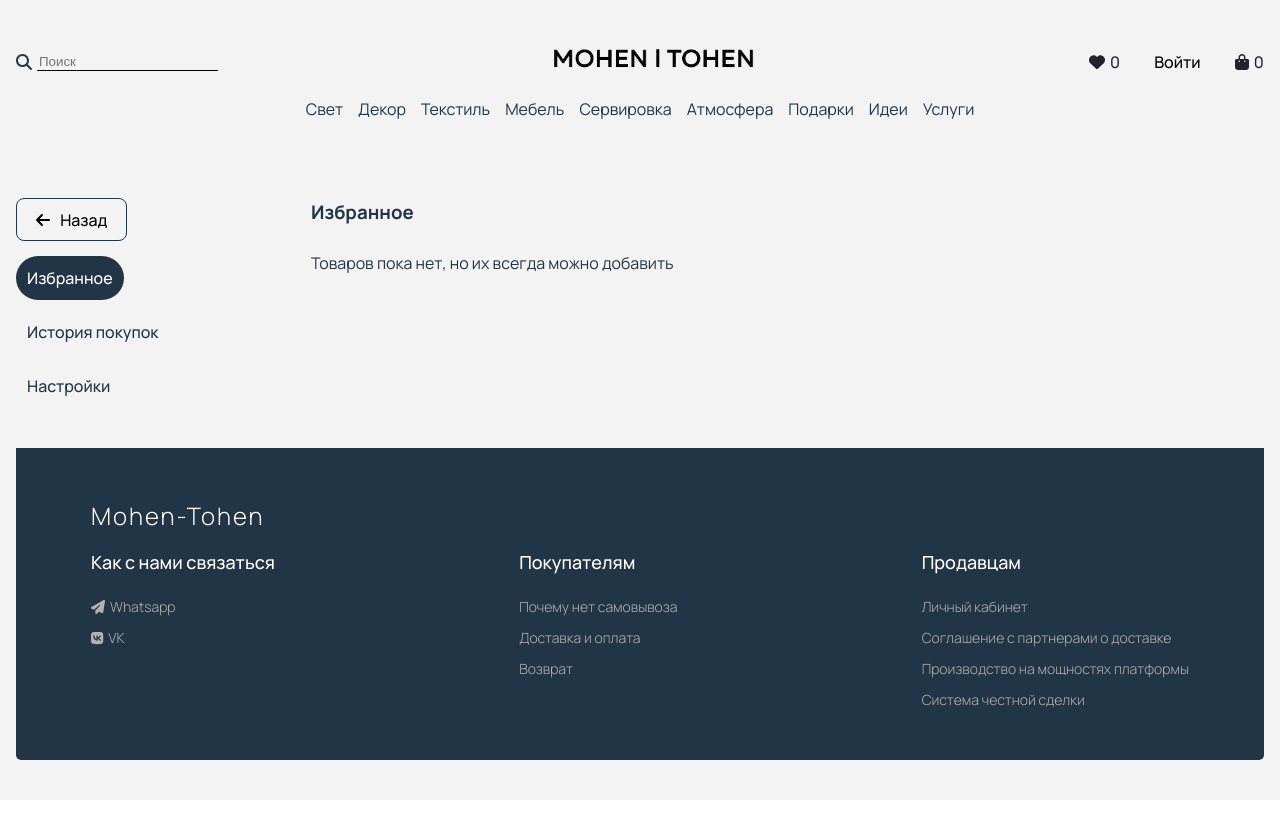
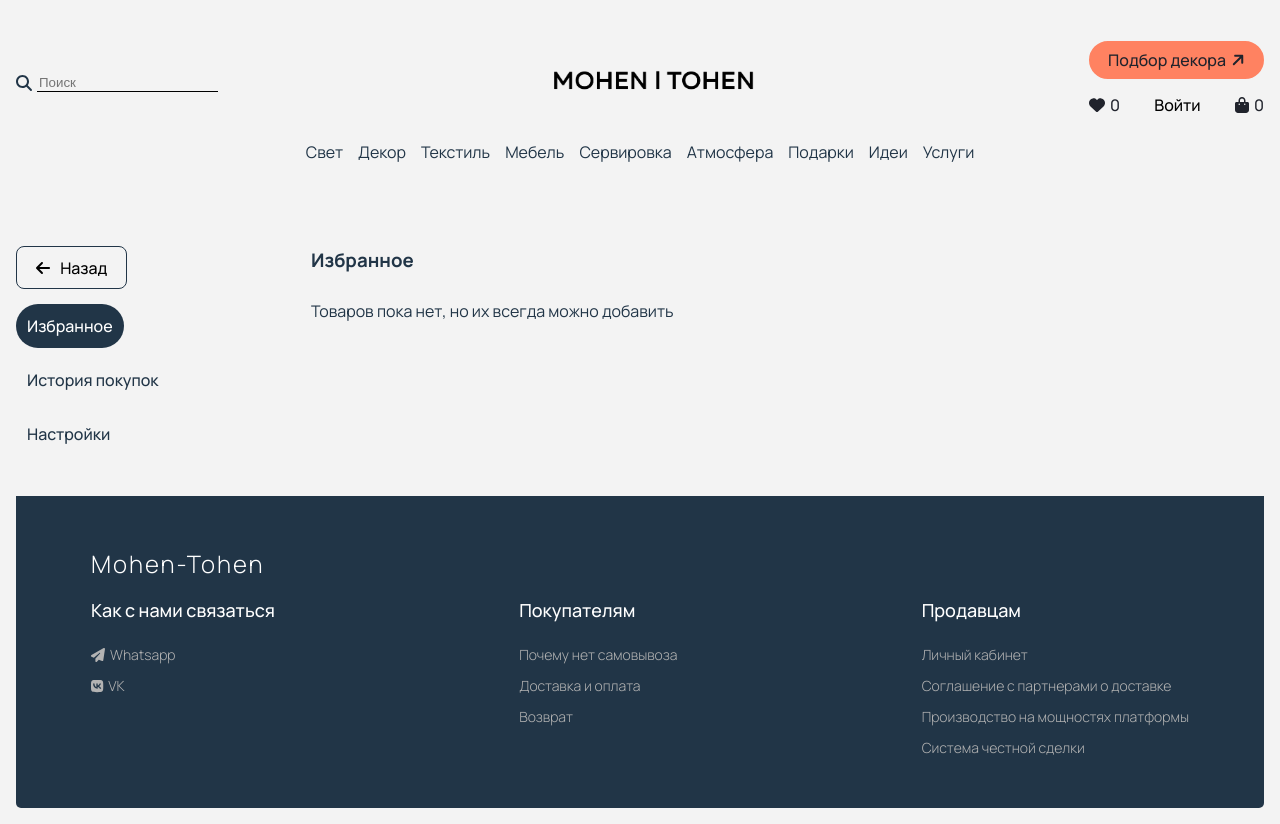
Before and after one commit to andrey-zinoviev-dev/mohen-tohen, a React (Vite) app: page /mohen-tohen/profile/1223/favs in a window 1280 px wide. Before the commit the page ends 800 px from the top, so only its background shows below. Built offline with nearby package versions, Linux system fonts and the light colour scheme.

Commit message:
added homestaging component

```diff
--- a/src/App.tsx
+++ b/src/App.tsx
@@ -13,6 +13,7 @@ import Settings from './Settings'
 import ApplicationForm from './AppliactionForm'
 import ApplicationRender from './ApplicationRender'
 import ShowApplication from './ShowApplication'
+import HomeStaging from './HomeStaging'
 
 function App() {
   const router = createBrowserRouter([
@@ -35,6 +36,10 @@ function App() {
         {
           path: "brands/:brandID",
           element: <SellerPage></SellerPage>,
+        },
+        {
+          path: "homestaging",
+          element: <HomeStaging></HomeStaging>,
         },
         // {
         //   path: "/favs",
--- a/src/Header.css
+++ b/src/Header.css
@@ -51,8 +51,10 @@
 .header__links {
     display: flex;
     align-items: center;
-    gap: 15px;
+    /* gap: 15px; */
+    gap: 5px;
     min-width: 175px;
+    flex-direction: column;
 }
 
 .header__links a {
@@ -63,8 +65,41 @@
     transition: all 0.25s ease-in-out;
 }
 
-.header__links a:hover {
+/* .header__links a:hover {
     color: #FF8261;
+} */
+
+.header__links-homestaging {
+    border: 2px solid #FF8261;
+    box-sizing: border-box;
+    padding: 5px 10px;
+    border-radius: 22px;
+    background-color: #FF8261;
+    display: flex;
+    align-items: center;
+    justify-content: space-between;
+    gap: 10px;
+    color: black;
+    width: 100%;
+    justify-content: center;
+}
+
+.header__links-homestaging:hover {
+    /* background-color: transparent; */
+    border: 2px solid #FF8261;
+    /* color: #FF8261; */
+    color: white;
+}
+
+.header__links-homestaging svg {
+    rotate: -45deg;
+}
+
+.header__links-navigation {
+    display: flex;
+    align-self: flex-start;
+    justify-content: space-between;
+    width: 100%;
 }
 
 .header__categories {
@@ -75,6 +110,14 @@
     justify-content: center;
     gap: 15px;
     align-self: center;
+}
+
+.header__categories li {
+    display: flex;
+    align-items: center;
+    flex-direction: column;
+    justify-content: center;
+    gap: 5px;
 }
 
 .header__categories li div {
--- a/src/Header.tsx
+++ b/src/Header.tsx
@@ -1,6 +1,6 @@
 import React from "react";
 import { FontAwesomeIcon } from "@fortawesome/react-fontawesome"
-import { faMagnifyingGlass, faShoppingBag, faUser } from "@fortawesome/free-solid-svg-icons"
+import { faArrowRight, faMagnifyingGlass, faShoppingBag, faUser } from "@fortawesome/free-solid-svg-icons"
 import "./Header.css";
 import { useAppDispatch, useAppSelector } from "./hooks";
 import { faHeart, faXmark } from "@fortawesome/free-solid-svg-icons";
@@ -48,6 +48,11 @@ export default function Header() {
                         <img className="header__img" src={heading}></img>
                     </Link>
                     <div className="header__links">
+                        <Link className="header__links-homestaging" to={"homestaging"}>
+                            <span>Подбор декора</span>
+                            <FontAwesomeIcon icon={faArrowRight} />
+                        </Link>
+                        <div className="header__links-navigation">
                             <Link to={`profile/${1223}/favs`}>
                                 <FontAwesomeIcon icon={faHeart} />
                                 <span>{userState.favourites.length}</span>
@@ -67,6 +72,7 @@ export default function Header() {
                             </Link>
                         </div>
                     </div>
+                </div>
                 <div className="header__row-2">
                     <ul className="header__categories">
                         {categories.map((category) => {
@@ -78,29 +84,24 @@ export default function Header() {
                             </li>
                         })}
                     </ul>
+
                     <div className="header__extension">
                         <LinksComp title="Интересное" links={fixedHeaderLinks}></LinksComp>
                         {category && <LinksComp title="Что можно купить" links={category.links}></LinksComp>}
-                        {/* {category && <LinksComp title="Выбрать по дизайнеру" links={category.designers}></LinksComp>} */}
-
                     </div>
                 </div>
 
 
             </header>
-            {popupOpened && <Popup setClose={setPopupOpened}>
+            {/* {popupOpened && <Popup setClose={setPopupOpened}>
                 <div className="header__popup-wrapper">
                     <button onClick={() => {
                         setPopupOpened(false);
-                            // setClose(false);
-                            // setClose && setClose(false);
                         }} className="header__popup-close">
                             <FontAwesomeIcon icon={faXmark} />
                     </button>
                     <form className="header__popup-form" onSubmit={(evt) => {
                             evt.preventDefault();
-                            // setPopupOpened(false);
-                            // navigate(`profile/${1223}`)
                         }}>
                             <h3>Войти или зарегистрироваться</h3>
                             <p>Введите номер телефона для входа или регистрации на платформе. Отправим код по СМС либо в Telegram</p>
@@ -110,14 +111,12 @@ export default function Header() {
                             </div>
                             <button type="button" onClick={() => {
                                 setPopupOpened(false);
-                                // navigate(`profile/${1223}`);
-                                // dispatch(login(buyerUser))
                                 dispatch(login(sellerUser));
                             }}>Получить код</button>
                     </form>
                     <p className="header__popup-wrapper-p">Нажимая на кнопку "Получить код", Вы даете согласие на обработку персональных данных в соответствии с <a href="">политикой обработки персональных данных</a></p>
                 </div>
-            </Popup>}
+            </Popup>} */}
         </>
 
     )
--- /dev/null
+++ b/src/HomeStaging.css
@@ -0,0 +1,56 @@
+.homestaging {
+
+}
+
+.homestaging__action {
+    display: grid;
+    grid-template-columns: 40% 1fr;
+}
+
+.homestaging__action-text {
+    box-sizing: border-box;
+    padding: 15px 90px;
+    display: flex;
+    flex-direction: column;
+    gap: 15px;
+    text-align: left;
+    align-self: flex-start;
+}
+
+.homestaging__action-text h2 {
+    margin: 0;
+}
+
+.homestaging__action-img {
+    width: 100%;
+    border-radius: 12px;
+    aspect-ratio: 16/10;
+}
+
+.homestaging__action-text p {
+    color: #5d5d5d;
+    font-size: 14px;
+}
+
+.homestaging__action-text-span {
+    background-color: transparent;
+    border-radius: 21px;
+    box-sizing: border-box;
+    padding: 0px 5px;
+    border: 2px solid #FF8261;
+}
+
+
+.homestaging__action-text button{
+    background-color: #FF8261;
+    font-size: 14px;
+    display: flex;
+    gap: 5px;
+    align-items: center;
+    justify-content: center;
+    padding: 15px 5px;
+}
+
+.homestaging__action-text button svg {
+    font-size: 20px;
+}
--- /dev/null
+++ b/src/HomeStaging.tsx
@@ -0,0 +1,35 @@
+import { FontAwesomeIcon } from "@fortawesome/react-fontawesome";
+import pic from "./assets/Frame 36-2.png";
+// import pic from "./assets/creative-fengshui-practice-arrangement.jpg"
+import "./HomeStaging.css";
+import { faArrowRight } from "@fortawesome/free-solid-svg-icons";
+
+export default function HomeStaging() {
+    return (
+        <section className="homestaging">
+            <div className="homestaging__action">
+                <div className="homestaging__action-text">
+                    <h2>Превратите ваше жильё в объект <span className="homestaging__action-text-span">мечты</span> с нашим хоумстэйджингом!</h2>
+                    <p>Вам не нужно волноваться о деталях — мы сделаем всё за вас, чтобы ваш дом выглядел безупречно.</p>
+                    <button>
+                        <span>Превратить ваше пространство в шедевр</span>
+                        <FontAwesomeIcon icon={faArrowRight} />
+                    </button>
+                </div>
+                <img className="homestaging__action-img" src={pic}></img>
+            </div>
+            {/* <div>
+                <p>Вот тут миссия и видение услуг</p>
+            </div>
+            <div>
+                <p>Вот тут услуги</p>
+            </div>
+            <div>
+                <p>Вот тут кейсы</p>
+            </div>
+            <div>
+                <p>Вот тут часто задаваемые вопросы и ответы на них</p>
+            </div> */}
+        </section>
+    )
+}
--- a/src/Welcome.css
+++ b/src/Welcome.css
@@ -26,7 +26,34 @@ h1 {
     font-weight: 200;
 }
 
-.welcome button {
+.welcome__button {
+    display: flex;
+    align-items: center;
+    gap: 10px;
+    justify-content: center;
+    border-radius: 25px;
+    background-color: #FF8261;
+    transition: 0.25s ease-in-out;
+}
+
+.welcome__button:hover {
+    color: white;
+}
+
+/* .welcome__link {
     font-size: 18px;
-    letter-spacing: 1px;
+    border: 2px solid #FF8261;
+    box-sizing: border-box;
+    padding: 5px 15px;
+    border-radius: 22px;
+    background-color: #FF8261;
+    display: flex;
+    align-items: center;
+    justify-content: space-between;
+    gap: 10px;
+    color: black;
+} */
+
+.welcome__link svg {
+    rotate: -45deg;
 }
--- a/src/Welcome.tsx
+++ b/src/Welcome.tsx
@@ -1,11 +1,16 @@
+import { FontAwesomeIcon } from "@fortawesome/react-fontawesome"
 import "./Welcome.css"
+import { faArrowDown } from "@fortawesome/free-solid-svg-icons"
 
 export default function Welcome() {
     return (
         <>
             <section className="welcome">
-                <h1>Украсить интерьер - это легко</h1>
-                <button>Подобрать декор</button>
+                <h1>Украсить интерьер - это легко с Mohen | Tohen</h1>
+                <button className="welcome__button">
+                    <span>Приступить к украшению</span>
+                    <FontAwesomeIcon icon={faArrowDown} />
+                </button>
             </section>
         </>
     )
--- a/src/utils.ts
+++ b/src/utils.ts
@@ -911,7 +911,7 @@ export const categories:CategoryInterface[] = [
     designers: [
 
     ]
-  }
+  },
 ];
 
 export const fixedHeaderLinks:LinkInterface[] = [
```
Also changed, not shown: src/assets/creative-fengshui-practice-arrangement.jpg (added), 1 other file (tests, documents, lock files or other folders). Lines whose indentation alone changed are shown as unchanged.
